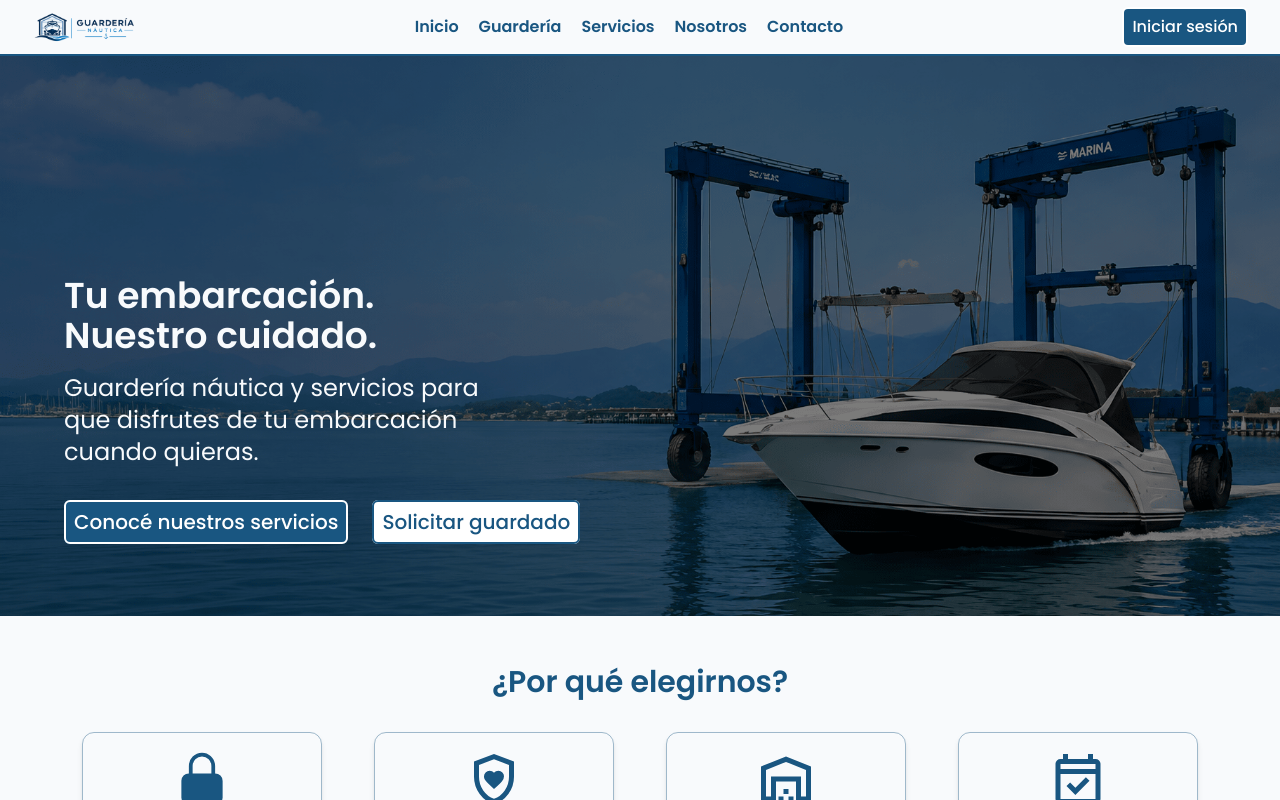
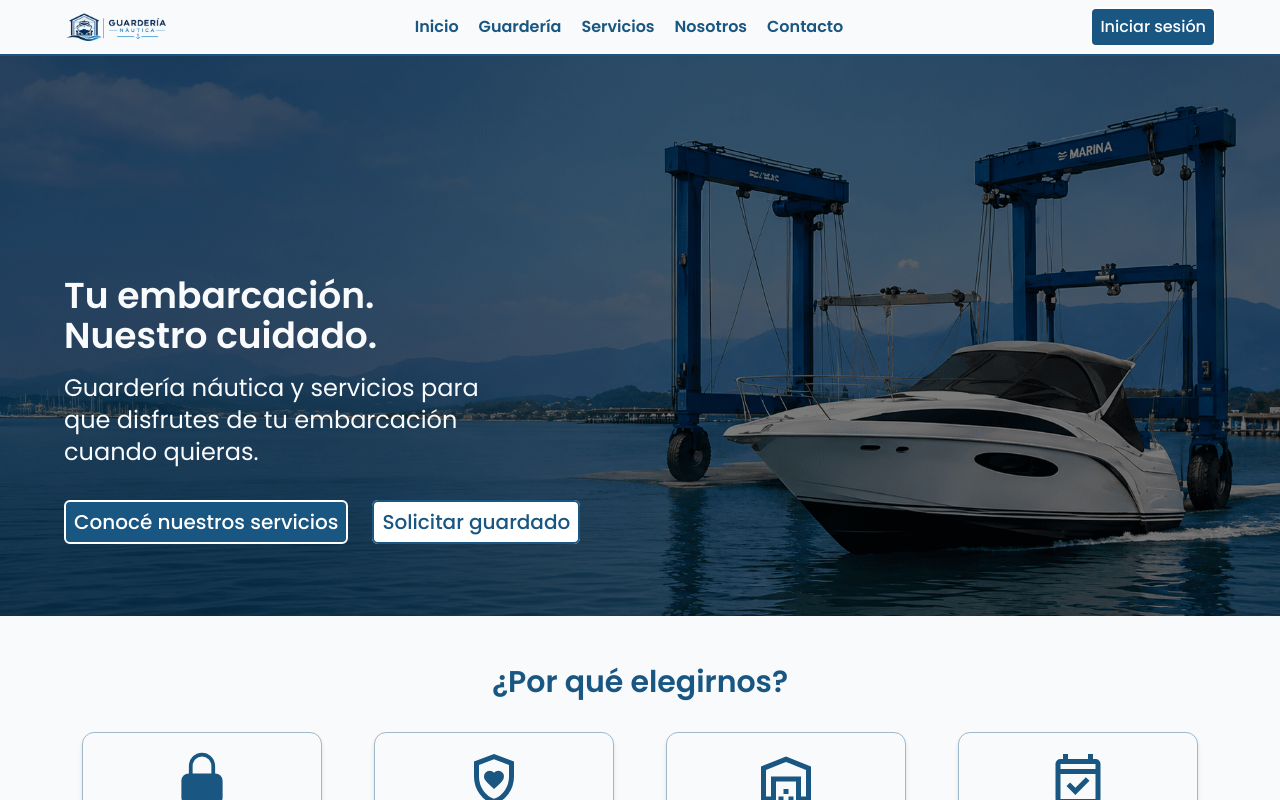
Before and after one commit to Martiks38/frontend_dsw, a Next.js app: page / in a window 1280 px wide. Shown: the top 800 px of the page. Built offline with nearby package versions, Linux system fonts and the light colour scheme.

Commit message:
refactor(Header): restructure component and update styles

```diff
--- a/src/components/layout/Header/Header.tsx
+++ b/src/components/layout/Header/Header.tsx
@@ -13,7 +13,8 @@ interface HeaderProps extends React.HTMLAttributes<HTMLElement> {
 
 export default function Header({ altLogo, srcLogo }: HeaderProps) {
   return (
-    <header className="border-primary bg-background text-primary fixed top-0 left-0 z-40 flex h-(--height-header) w-full items-center justify-between border-b-2 px-8 font-semibold">
+    <header className="border-primary bg-background text-primary fixed top-0 left-0 z-40 h-(--height-header) w-full border-b-2 font-semibold">
+      <div className="mx-auto flex h-full max-w-screen-2xl items-center justify-between px-16">
         <Link href={'/'}>
           <Image
             src={srcLogo}
@@ -38,6 +39,7 @@ export default function Header({ altLogo, srcLogo }: HeaderProps) {
           </ul>
         </nav>
         <ButtonLink href="">Iniciar sesión</ButtonLink>
+      </div>
     </header>
   );
 }
```
Lines whose indentation alone changed are shown as unchanged.
